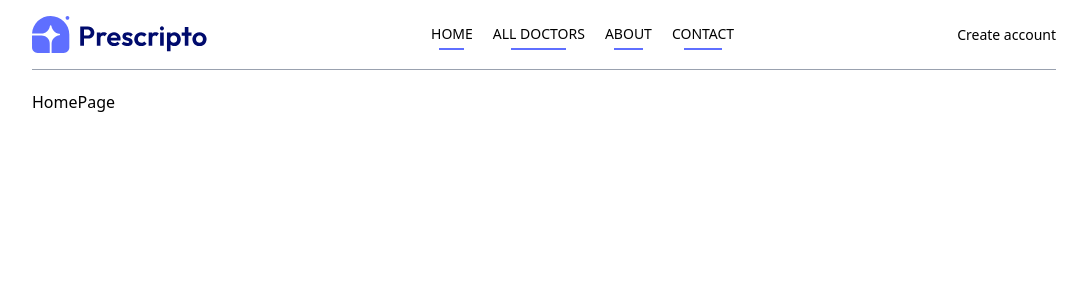
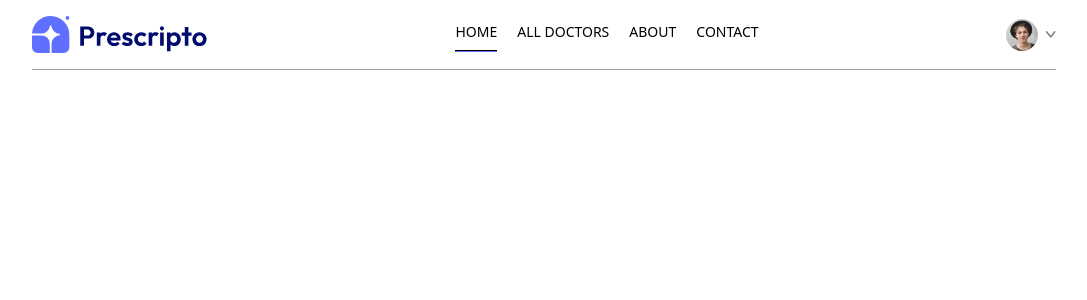
Before and after one commit to Avinash7037/Prescripto, a React (Vite) app in the folder frontend/: page / in a window 1280 px wide. Shown: the top 300 px of the page, without its empty margins (96-1183 px from the left). Built offline with nearby package versions, Linux system fonts and the light colour scheme.

Commit message:
added user profile section

```diff
--- /dev/null
+++ b/frontend/src/components/Header.jsx
@@ -0,0 +1,7 @@
+import React from "react";
+
+const header = () => {
+  return <div>header</div>;
+};
+
+export default header;
--- a/frontend/src/components/Navbar.jsx
+++ b/frontend/src/components/Navbar.jsx
@@ -1,32 +1,93 @@
-import React from "react";
+import React, { useState } from "react";
 import { assets } from "../assets/assets";
-import { NavLink } from "react-router-dom";
+import { NavLink, useNavigate } from "react-router-dom";
 
 const Navbar = () => {
+  const [showMenu, setshowMenu] = useState(false);
+  const [token, setToken] = useState(true);
+  const navigate = useNavigate();
   return (
     <div className="flex items-center justify-between text-sm py-4 mb-5 border-b border-b-gray-400">
-      <img className="w-44 cursor-pointer" src={assets.logo} alt="" />
+      <img className="w-44 cursor-pointer" src={assets.logo} alt="logo" />
+
       <ul className="hidden md:flex items-start gap-5 font-medium">
-        <NavLink>
+        <NavLink
+          to="/"
+          className={({ isActive }) =>
+            `nav-item flex flex-col items-center ${isActive ? "active" : ""}`
+          }
+        >
           <li className="py-1">HOME</li>
-          <hr className="border-none outline-none h-0.5 bg-primary w-3/5 m-auto" />
+          <hr />
         </NavLink>
-        <NavLink>
+
+        <NavLink
+          to="/doctors"
+          className={({ isActive }) =>
+            `nav-item flex flex-col items-center ${isActive ? "active" : ""}`
+          }
+        >
           <li className="py-1">ALL DOCTORS</li>
-          <hr className="border-none outline-none h-0.5 bg-primary w-3/5 m-auto" />
+          <hr />
         </NavLink>
-        <NavLink>
+
+        <NavLink
+          to="/about"
+          className={({ isActive }) =>
+            `nav-item flex flex-col items-center ${isActive ? "active" : ""}`
+          }
+        >
           <li className="py-1">ABOUT</li>
-          <hr className="border-none outline-none h-0.5 bg-primary w-3/5 m-auto" />
+          <hr />
         </NavLink>
-        <NavLink>
+
+        <NavLink
+          to="/contact"
+          className={({ isActive }) =>
+            `nav-item flex flex-col items-center ${isActive ? "active" : ""}`
+          }
+        >
           <li className="py-1">CONTACT</li>
-          <hr className="border-none outline-none h-0.5 bg-primary w-3/5 m-auto" />
+          <hr />
         </NavLink>
       </ul>
 
-      <div>
-        <button>Create account</button>
+      <div className="flex items-center gap-4">
+        {token ? (
+          <div className="flex items-center gap-2 cursor-pointer group relative">
+            <img className="w-8 rounded-full" src={assets.profile_pic} alt="" />
+            <img className="w-2.5" src={assets.dropdown_icon} alt="" />
+            <div className="absolute top-0 right-0 pt-14 text-base font-medium text-gray-600 z-20 hidden group-hover:block">
+              <div className="min-w-48 bg-stone-100 rounded flex flex-col gap-4 p-4 ">
+                <p
+                  onClick={() => navigate("my-profile")}
+                  className="hover:text-black cursor-pointer"
+                >
+                  My Profile
+                </p>
+                <p
+                  onClick={() => navigate("my-appointments")}
+                  className="hover:text-black cursor-pointer"
+                >
+                  My Appointments
+                </p>
+                <p
+                  onClick={() => setToken(false)}
+                  className="hover:text-black cursor-pointer"
+                >
+                  Logout
+                </p>
+              </div>
+            </div>
+          </div>
+        ) : (
+          <button
+            onClick={() => navigate("/login")}
+            className="bg-primary text-white px-8 py-3 rounded-full font-light hidden md:block cursor-pointer"
+          >
+            Create account
+          </button>
+        )}
       </div>
     </div>
   );
--- a/frontend/src/index.css
+++ b/frontend/src/index.css
@@ -3,3 +3,13 @@
 @theme {
   --color-primary: #5f6fff;
 }
+
+@layer components {
+  .nav-item hr {
+    @apply hidden;
+  }
+
+  .nav-item.active hr {
+    @apply block h-0.5 w-full bg-primary mt-1;
+  }
+}
--- a/frontend/src/main.jsx
+++ b/frontend/src/main.jsx
@@ -1,4 +1,6 @@
 import { StrictMode } from "react";
+import React from "react";
+import ReactDOM from "react-dom/client";
 import { createRoot } from "react-dom/client";
 import "./index.css";
 import App from "./App.jsx";
--- a/frontend/src/pages/Home.jsx
+++ b/frontend/src/pages/Home.jsx
@@ -1,7 +1,12 @@
 import React from "react";
+import header from "../components/header";
 
 const Home = () => {
-  return <div>HomePage</div>;
+  return (
+    <div>
+      <header />
+    </div>
+  );
 };
 
 export default Home;
```
